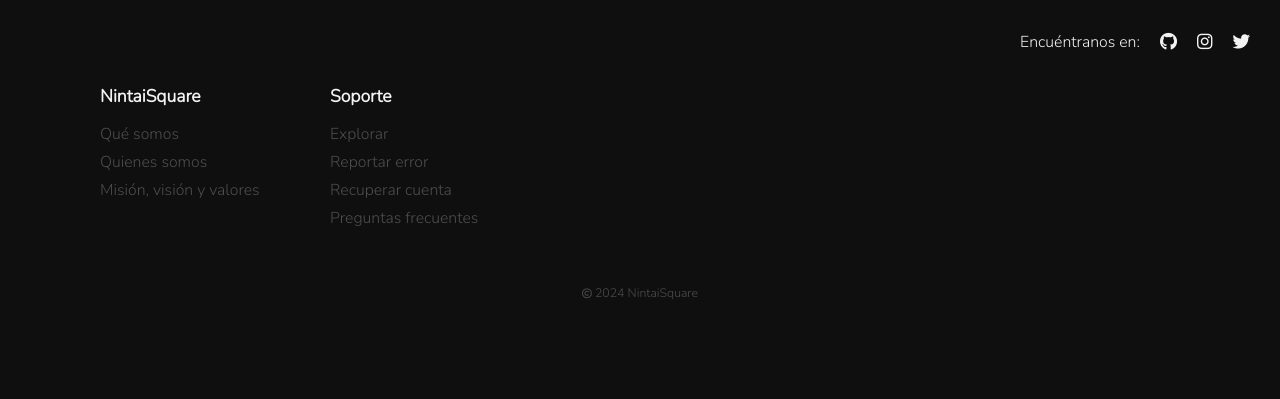
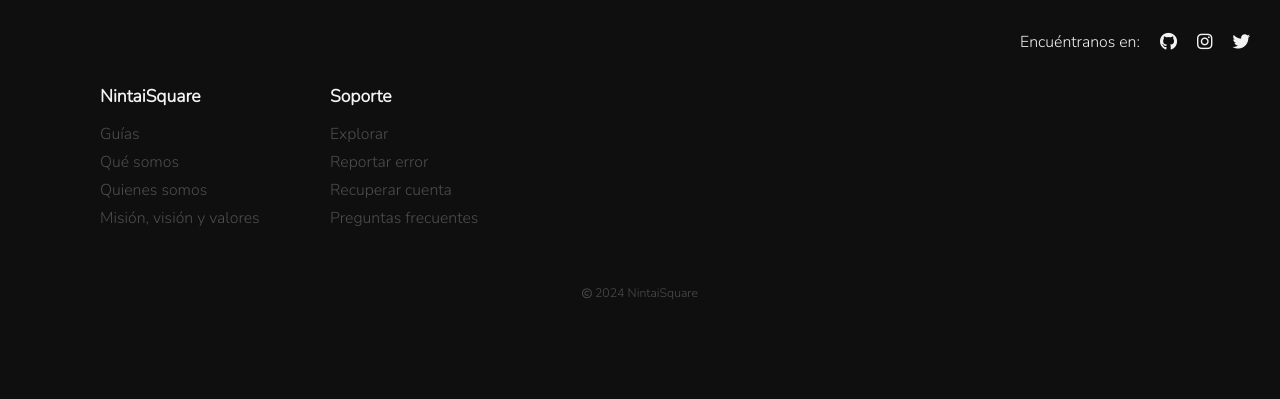
Before and after one commit to drlncode/nintaisquare, a PHP site: page / in a window 1280 px wide. Shown: the part 841-1240 px from the top of the page. Run offline with PHP 8.4, Linux system fonts and the light colour scheme; some web fonts are replaced.

Commit message:
Darlin: Actualizando footer.

```diff
--- a/sources/templates/footer/footer.php
+++ b/sources/templates/footer/footer.php
@@ -11,6 +11,7 @@
                 <h4>NintaiSquare</h4>
             </div>
             <div class="content-links">
+                <a href="https://nintaisquare.com/support/guide/" target="_blank">Guías</a>
                 <a href="https://nintaisquare.com/about/" target="_blank">Qué somos</a>
                 <a href="https://nintaisquare.com/about/?about-us" target="_blank">Quienes somos</a>
                 <a href="https://nintaisquare.com/about/?mission-vision-values" target="_blank">Misión, visión y valores</a>
```
